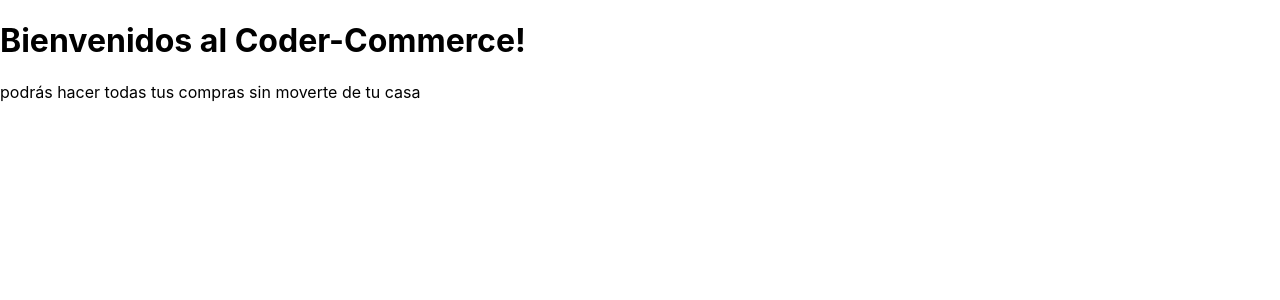
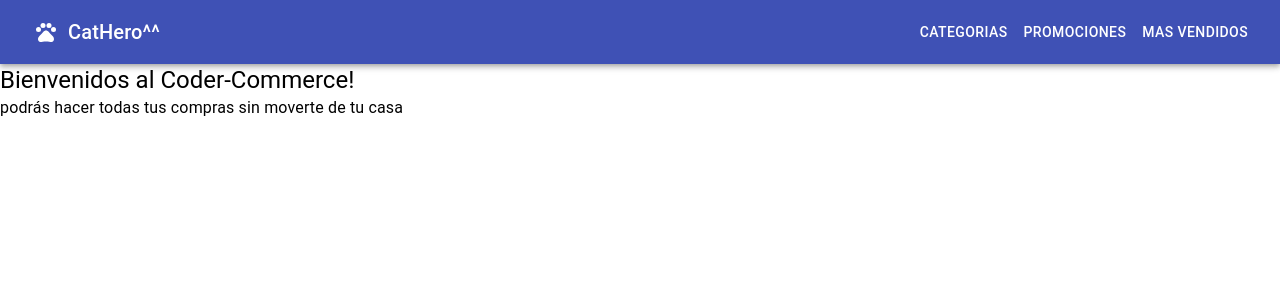
Before and after one commit to VanesaGarnica/Coder-Commerce, a React (Create React App) app: page / in a window 1280 px wide. Shown: the top 300 px of the page. Built offline with nearby package versions, Linux system fonts and the light colour scheme.

Commit message:
NavBar funcionando

```diff
--- a/package.json
+++ b/package.json
@@ -3,6 +3,8 @@
   "version": "0.1.0",
   "private": true,
   "dependencies": {
+    "@material-ui/core": "^4.11.2",
+    "@material-ui/icons": "^4.11.2",
     "@testing-library/jest-dom": "^5.11.6",
     "@testing-library/react": "^11.2.2",
     "@testing-library/user-event": "^12.3.0",
--- a/src/App.js
+++ b/src/App.js
@@ -1,11 +1,14 @@
 
 import './App.css';
+import NavBar from './components/NavBar';
+import { Typography } from '@material-ui/core';
 
 function App() {
   return (
     <>
-    <h1>Bienvenidos al Coder-Commerce!</h1>
-    <p>podrás hacer todas tus compras sin moverte de tu casa</p>
+    <NavBar/>
+    <Typography variant="h5">Bienvenidos al Coder-Commerce!</Typography>
+    <Typography paragraph variant="body1">podrás hacer todas tus compras sin moverte de tu casa</Typography>
     </>
   );
 }
--- /dev/null
+++ b/src/components/NavBar.js
@@ -0,0 +1,29 @@
+import { AppBar, Typography, Toolbar, Button, Grid } from '@material-ui/core';
+import PetsIcon from '@material-ui/icons/Pets';
+
+export const NavBar = () => {
+    return (
+        <>
+            <AppBar position="static" color="primary">
+                <Toolbar >
+                    <Grid container item alignItems="center">
+                        <PetsIcon style={{margin:"10px"}} />
+                        <Typography variant="h6" style={{ flexGrow: 1 }}>
+                            CatHero^^
+                        </Typography>
+                        <Button color="inherit">
+                            Categorias
+                        </Button>
+                        <Button color="inherit">
+                            Promociones
+                        </Button>
+                        <Button color="inherit">
+                            Mas vendidos
+                        </Button>
+                    </Grid>
+                </Toolbar>
+            </AppBar>
+        </>
+    )
+}
+export default NavBar
```
Also changed, not shown: 1 other file (tests, documents, lock files or other folders).
